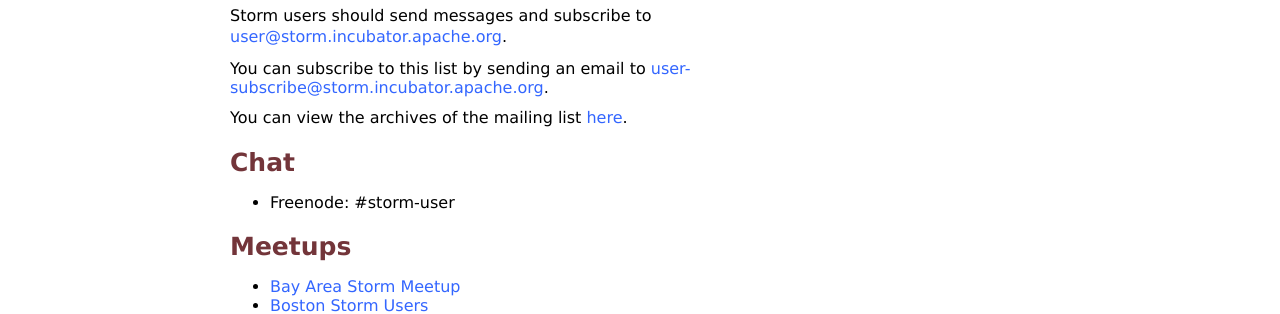
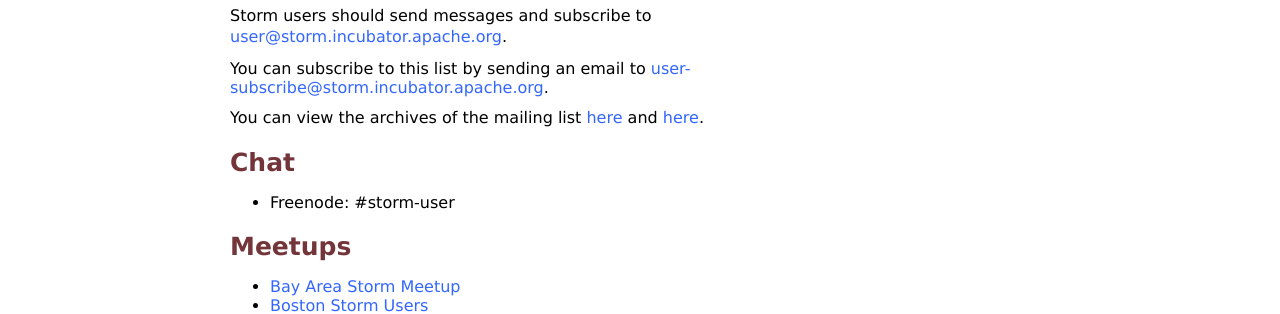
Before and after one commit to nathanmarz/storm-website, a Jekyll site: the page built from community.html, in a window 1280 px wide. Shown: the part 162-476 px from the top of the page. Built offline with Jekyll 4.4.1, drawn with Linux system fonts in a browser that asks for light colours; Markdown is read by kramdown in place of the engine named in the settings.

Commit message:
update mailing list archives link

```diff
--- a/community.html
+++ b/community.html
@@ -11,7 +11,7 @@ title: Storm community
   You can subscribe to this list by sending an email to <a href="mailto:user-subscribe@storm.incubator.apache.org">user-subscribe@storm.incubator.apache.org</a>.
   </p>
   <p>
-  You can view the archives of the mailing list <a href="http://mail-archives.apache.org/mod_mbox/incubator-storm-user/">here</a>.
+  You can view the archives of the mailing list <a href="http://mail-archives.apache.org/mod_mbox/incubator-storm-user/">here</a> and <a href="https://groups.google.com/d/forum/storm-user">here</a>.
   </p>
   <h2>Chat</h2>
   <ul>
```
